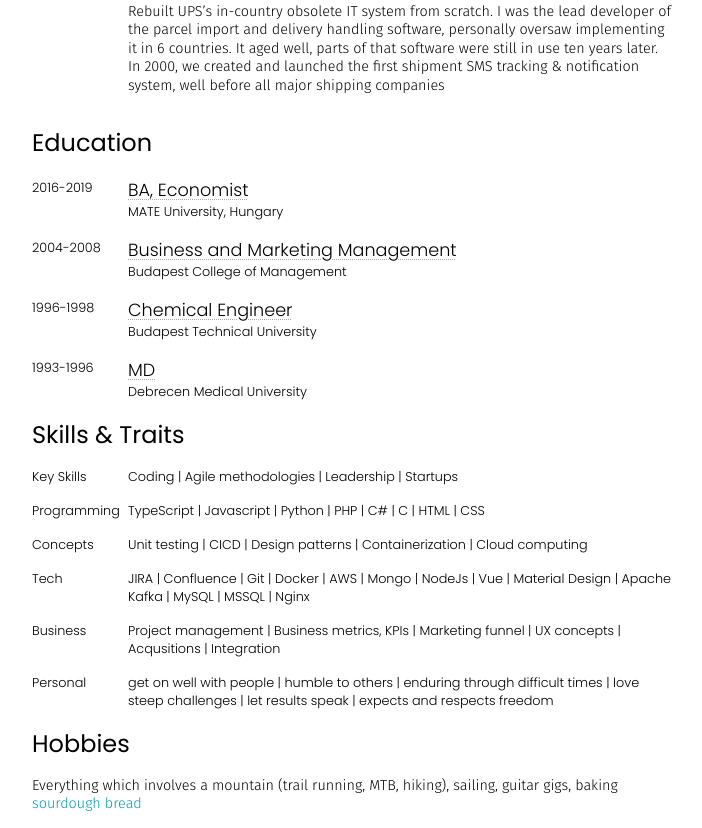
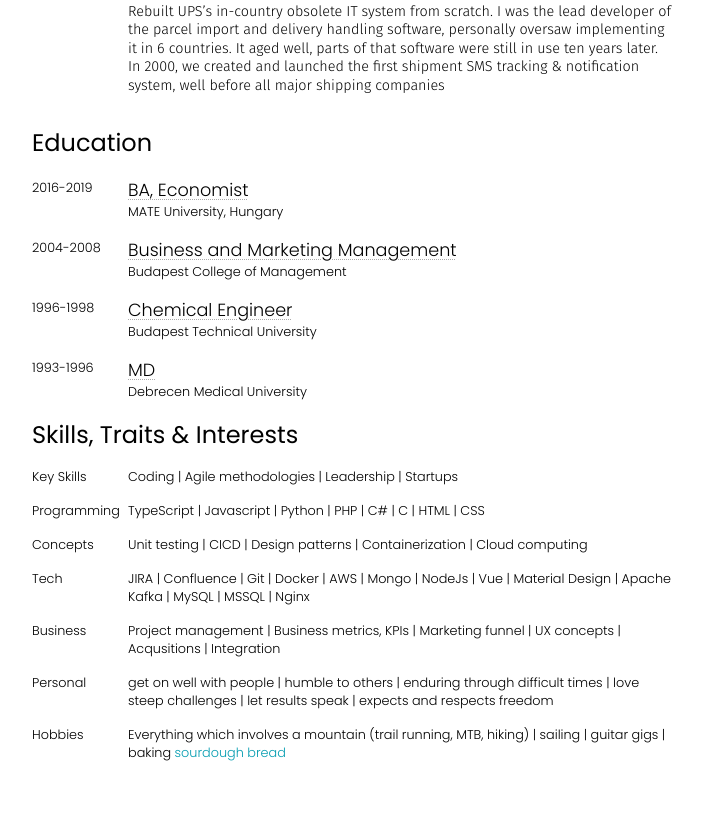
Before and after one commit to glinto/cv, a plain HTML site: page index.html in a window 1280 px wide. Shown: the part 2166-2994 px from the top of the page, without its empty margins (288-990 px from the left). After the commit the page ends 2928 px from the top, so only its background shows below. Drawn offline with Linux system fonts and the light colour scheme.

Commit message:
merge hobbies into skills

```diff
--- a/index.html
+++ b/index.html
@@ -254,7 +254,7 @@
                 </div>
             </div>
 
-            <h1>Skills &amp; Traits</h1>
+            <h1>Skills, Traits &amp; Interests</h1>
             <div class="skills mb-1">
                 <div>
                     <label>Key Skills</label>
@@ -298,7 +298,7 @@
                         Integration</label>
                 </div>
             </div>
-            <div class="skills">
+            <div class="skills mb-1">
                 <div>
                     <label>Personal</label>
                 </div>
@@ -307,12 +307,16 @@
                         times | love steep challenges | let results speak | expects and respects freedom</label>
                 </div>
             </div>
-
-            <h1>Hobbies</h1>
-            <p>
-                Everything which involves a mountain (trail running, MTB, hiking), sailing, guitar gigs, baking
-                <a href="https://glinto.github.io/sourdough">sourdough bread</a>
-            </p>
+            <div class="skills">
+                <div>
+                    <label>Hobbies</label>
+                </div>
+                <div>
+                    <label>Everything which involves a mountain (trail running, MTB, hiking) | sailing | guitar gigs |
+                        baking
+                        <a href="https://glinto.github.io/sourdough">sourdough bread</a></label>
+                </div>
+            </div>
         </div>
     </div>
 
```
